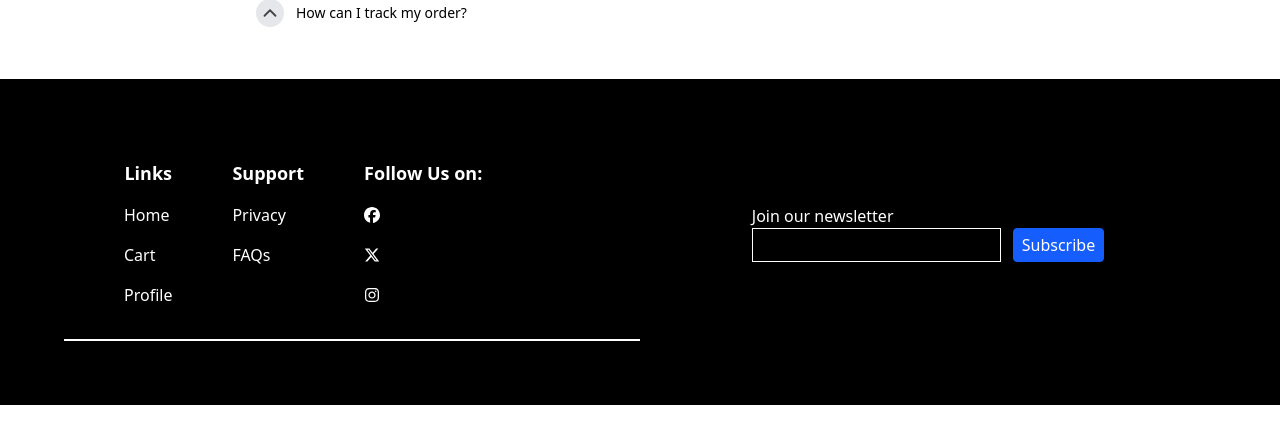
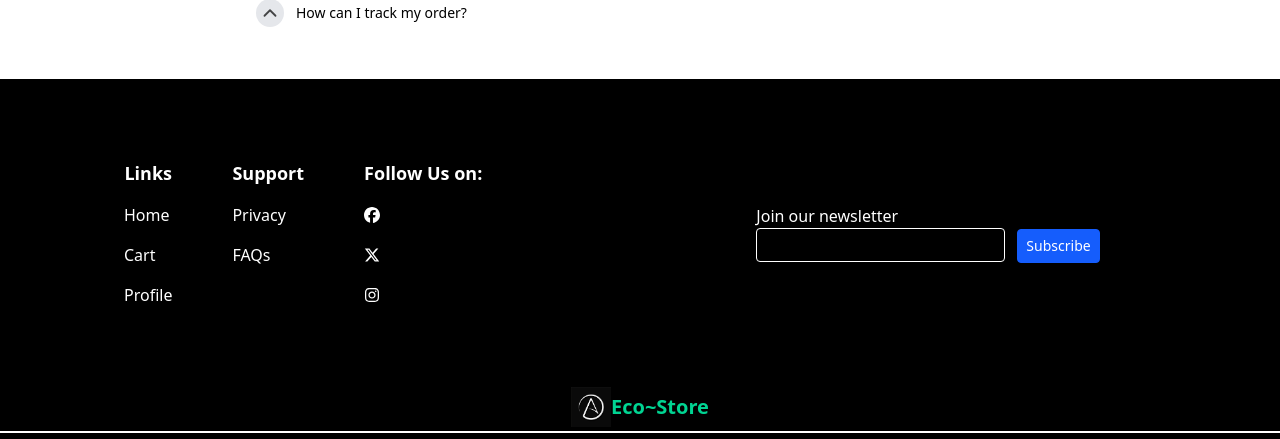
Before and after one commit to E-Jeremiah101/E-commerce-store, a React (Vite) app in the folder frontend/: page / in a window 1280 px wide. Shown: the part 3258-3697 px from the top of the page. Before the commit the page ends 3663 px from the top, so only its background shows below. Built offline with nearby package versions, Linux system fonts and the light colour scheme; no server answers.

Commit message:
footer design

```diff
--- a/frontend/src/components/Footer.jsx
+++ b/frontend/src/components/Footer.jsx
@@ -4,13 +4,15 @@ import {
   FaXTwitter,
   FaInstagram,
   FaWhatsapp,
+  FaRegCopyright,
 } from "react-icons/fa6";
-
+import { Link } from "react-router-dom";
 const Footer = () => {
   return (
-    <div className="grid grid-cols-1 lg:grid-cols-2 m-0  py-16 px-16   bg-black text-white">
+    <div className="bg-black text-white ">
+      <div className="grid grid-cols-1 md:grid-cols-2 m-0  py-16 lg:px-16    overflow-hidden whitespace-nowrap">
         <div>
-        <table className="border-separate border-spacing-x-15  border-spacing-y-4">
+          <table className="border-separate lg:border-spacing-x-15 border-spacing-x-11  border-spacing-y-4">
             <thead className="text-lg">
               <tr className="">
                 <th className=" ">Links</th>
@@ -20,21 +22,28 @@ const Footer = () => {
             </thead>
             <tbody>
               <tr>
-              <td>Home</td>
+                <td>
+                  {" "}
+                  <Link to={"/"}>Home</Link>
+                </td>
                 <td>Privacy</td>
                 <td>
                   <FaFacebook />
                 </td>
               </tr>
               <tr>
-              <td>Cart</td>
+                <td>
+                  <Link to={"/cart"}>Cart</Link>
+                </td>
                 <td>FAQs</td>
                 <td>
                   <FaXTwitter />
                 </td>
               </tr>
               <tr>
-              <td>Profile</td>
+                <td>
+                  <Link to={"/Personal - info"}>Profile</Link>
+                </td>
                 <td></td>
                 <td>
                   <FaInstagram />
@@ -43,18 +52,26 @@ const Footer = () => {
             </tbody>
           </table>
         </div>
-      <div className="flex justify-center items-center mt-7 lg:mt-0">
+        <div className="flex justify-center items-center mt-7 md:mt-0">
           <form action="">
             <label htmlFor="" className="block">
               Join our newsletter
             </label>
-          <input type="text" className="border-1 px-2 py-1" />
-          <button className="bg-blue-600 px-2 border-blue-600 rounded-sm border-1 ml-3 py-1">
+            <input type="text" className="border-1 px-2 py-1 rounded-sm" />
+            <button className="bg-blue-600 px-2 text-sm border-blue-600 rounded-sm border-1 ml-3 py-1.5">
               Subscribe
             </button>
           </form>
         </div>
-      <div className="block border-1 w-full mt-4"></div>
+      </div>
+      <Link to={"/"} className="flex justify-center items-center ">
+        <img src="/logo-buz.jpg" alt="Logo" className="h-10 w-auto" />
+        <span className="text-emerald-400 font-bold text-xl">Eco~Store</span>
+      </Link>
+      <hr className="border-1 my-1" />
+      <div className="flex justify-center items-center gap-2">
+        <FaRegCopyright /> <span className="">All Right Reserved</span>
+      </div>
     </div>
   );
 };
--- a/frontend/src/components/Navbar.jsx
+++ b/frontend/src/components/Navbar.jsx
@@ -48,7 +48,7 @@ const Navbar = () => {
           {/* Left: Logo */}
           <Link to={"/"} className="flex sm:hidden items-center gap-2">
             <img src="/logo-buz.jpg" alt="Logo" className="h-10 w-auto" />
-            <span className="text-emerald-400 font-bold text-xl">BUZ</span>
+            <span className="text-emerald-400 font-bold text-xl">Eco~Store</span>
           </Link>
 
           {/* Right: Actions */}
```
Lines whose indentation alone changed are shown as unchanged.
